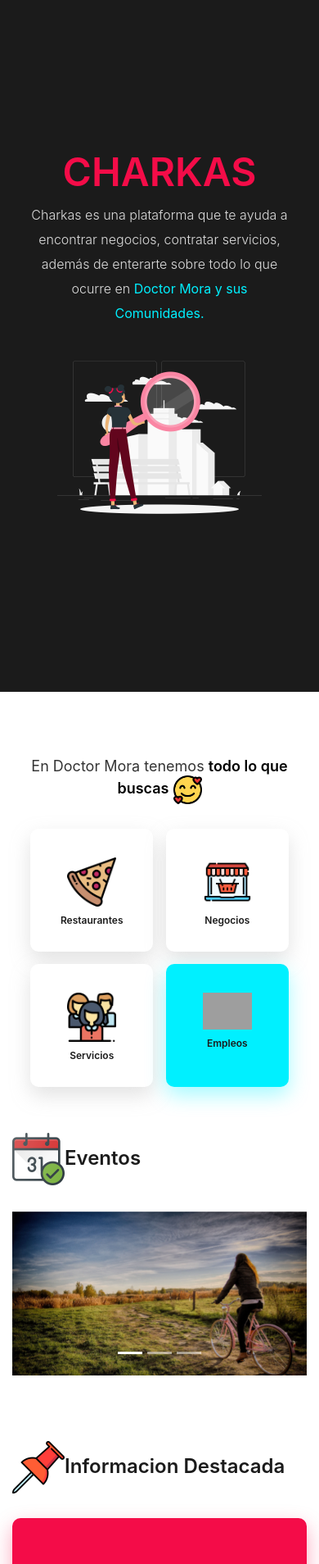
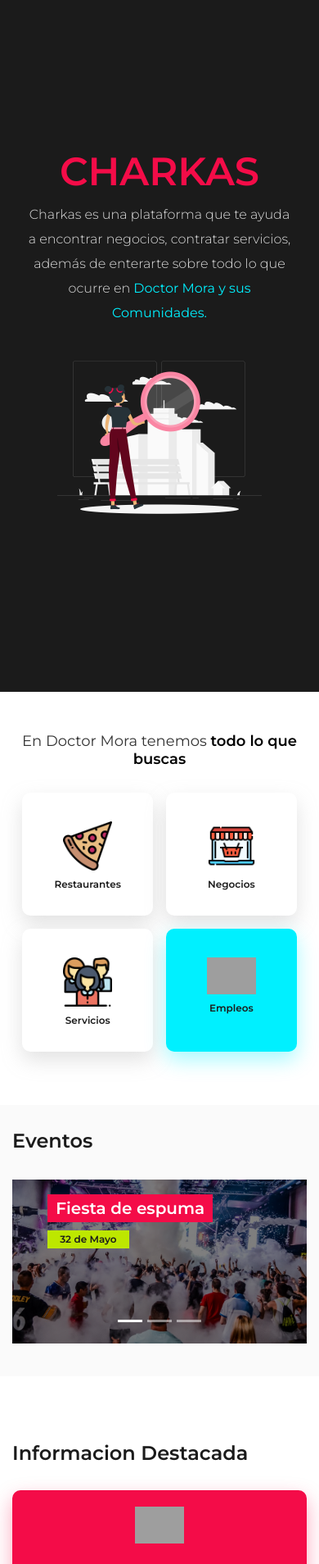
Before and after one commit to cesarpgasuz/charkas, a PHP site: page / in a window 390 px wide. Shown: the top 1908 px of the page at 82% size. Run offline with PHP 8.4, Linux system fonts and the light colour scheme; grey boxes are pictures that could not be loaded.

Commit message:
estilos informacion destacada
se dieron estilos a la seccion de informaciion destacada asi como estilos a la seccion de eventos.

```diff
--- a/css/styles.css
+++ b/css/styles.css
@@ -7,7 +7,8 @@
 	--nw: #dddddd;
 }
 body{
-	font-family: 'Montserrat', sans-serif;
+	font-family: 'Montserrat', sans-serif !important;
+	/*font-family: 'Mitr', sans-serif ;*/
 }
 /* ------ seccion banner ----------*/
 .banner{
@@ -33,9 +34,8 @@ body{
 
 /* ------ seccion tarjetas rapidas ----------*/
 .tarjetas-r{
-	min-height: 500px;
 	padding-top: 80px;
-	padding-bottom: 40px;
+	padding-bottom: 100px;
 }
 .tarjetas-r h2{
 	color: var(--nb);
@@ -122,6 +122,12 @@ body{
 
 
 /* --------- seccion eventos -----------------*/
+.eventos{
+	background: #fafafa;
+	padding-top: 80px;
+	padding-bottom: 80px;
+
+}
 .eventos h2{
 	font-size: 24px;
 	font-weight: 600;
@@ -132,14 +138,44 @@ body{
 .eventos .eventos-card{
 	height: 400px;
 
-
-
 }
 .eventos .eventos-card .infor-eve{
 	height: 100%;
 	width: 100%;
+	padding-top: 5%;
+	padding-left: 12%;
+	padding-right: 10%;
+	padding-bottom: 10%;
+	-webkit-box-shadow: inset 200px 0px 71px 200px rgba(0,0,0,0.5);
+-moz-box-shadow: inset 200px 0px 71px 200px rgba(0,0,0,0.5);
+box-shadow: inset 200px 0px 71px 200px rgba(0,0,0,0.5);
 
-	background: red;
+}
+
+.eventos .eventos-card .infor-eve h4{
+	font-size: 32px;
+	font-weight: 600;
+	color: #fff;
+	background: var(--cpri);
+	display: inline-block;
+	padding: 5px 10px 5px 10px;
+	-webkit-box-shadow: 4px 5px 0px 2px rgba(0,238,255,1);
+	-moz-box-shadow: 4px 5px 0px 2px rgba(0,238,255,1);
+	box-shadow: 4px 5px 0px 2px rgba(0,238,255,1);
+}
+.eventos .eventos-card .infor-eve p{
+	margin-right: 30%;
+	color: #fff;
+	font-weight: 400;
+	font-size: 16px;
+	margin-top: 15px;
+}
+.eventos .eventos-card .infor-eve span{
+	background: #BDE700;
+	color: var(--nf);
+	padding: 2px 15px;
+	font-size: 18px;
+	font-weight: 600;
 }
 
 
@@ -640,6 +740,11 @@ body{
 	}
 
 	/*---- estilos tarjetas rapidas ------*/
+	.tarjetas-r {
+		padding-top: 60px;
+		padding-bottom: 80px;
+	}
+
 	.tarjetas-r .paff{
 		padding-left: 5%;
 		padding-right: 5%;
@@ -672,8 +777,63 @@ body{
 
 	/*---------------- seccion eventos ------------------*/
 
+	.eventos {
+		padding-top: 30px;
+		padding-bottom: 40px;
+	}
+
+	.eventos .eventos-card .infor-eve h4{
+		font-size: 24px;
+		font-weight: 600;
+
+		-webkit-box-shadow: none;
+		-moz-box-shadow: none;
+		box-shadow: none;
+	}
+	.eventos .eventos-card .infor-eve p{
+		margin-right: 20%;
+		font-size: 14px;
+
+	}
+	.eventos .eventos-card .infor-eve span{
+		font-size: 16px;
+	}
 
 
+	/* ---- seccion informacion destacada */
+
+
+	.information-dest img{
+		width: 50px;
+	}
+	.information-dest .gobierno img{
+		width: 120px;
+	}
+
+	.information-dest .c2, .information-dest .c3 {
+		min-height: auto;
+		padding-top: 0;
+
+	}
+	.information-dest .c1 h3, .information-dest .c2 h3, .information-dest .c3 h3{
+		font-size: 12px;
+	}
+
+
+
+	.information-dest .servicios{
+
+		padding-top: 60px;
+	}
+	.information-dest .servicios ul li {
+		font-size: 14px;
+	}
+
+	/*-------- titulos sin icono ----------*/
+
+	.tarjetas-r h2 img, .eventos h2 img, .information-dest h2 img, .reportes h2 img{
+		display: none;
+	}
 
 
 }
@@ -702,6 +862,10 @@ body{
 		margin-right: 5%;
 	}
 	/*---- estilos tarjetas rapidas ------*/
+	.tarjetas-r {
+		padding-top: 50px;
+		padding-bottom: 50px;
+	}
 	.tarjetas-r p {
 		font-size: 16px;
 	}
@@ -712,6 +876,48 @@ body{
     	min-width: 120px;
 		min-height: 100px;
 		padding-top: 10px;
+	}
+
+	.eventos .eventos-card .infor-eve p{
+		margin-right: 0;
+
+	}
+
+	/* -- informacion destacada ---*/
+	.information-dest .c1 {
+
+		padding-top: 0px;
+		padding-bottom: 0px;
+	}
+	.information-dest img{
+		width: 60px;
+	}
+
+	.information-dest .gobierno img {
+		width: 60px;
+	}
+
+	.information-dest .numeros{
+		display: flex;
+		justify-content: space-between;
+	}
+
+	.information-dest .c2, .information-dest .c3{
+		width: 45%;
+	}
+
+	.information-dest .c2 {
+		margin-top: 30px;
+
+	}
+	.information-dest .c3 {
+		margin-bottom: 30px;
+		margin-top: 30px;
+	}
+
+	.information-dest .servicios{
+
+		padding-top: 20px;
 	}
 
 }
@@ -742,7 +948,7 @@ body{
 		justify-content: center;
 	}
 	.tarjetas-r-c .card {
-    	min-width: 150px;
+    	min-width: 180px;
 		min-height: 150px;
 		padding-top: 15px;
 		margin-bottom: 4%;
@@ -757,8 +963,28 @@ body{
 		font-size: 12px;
 	}
 
+
+	/* ---- seccion enventos ---*/
 	.eventos .eventos-card{
 		height: 200px;
+
+	}
+	.eventos .eventos-card .infor-eve h4{
+		font-size: 20px;
+
+	}
+	.eventos .eventos-card .infor-eve p{
+		display: none;
+
+	}
+	.eventos .eventos-card .infor-eve span{
+		font-size: 12px;
+
+	}
+
+	.eventos .eventos-card .infor-eve h4, .eventos .eventos-card .infor-eve span{
+		display: inline-block;
+
 	}
 
 }
@@ -773,13 +999,43 @@ body{
 
 }
 
+@media screen and (max-width: 434px){
+	.tarjetas-r-c .card {
+    	min-width: 160px;
+
+	}
+}
+
+@media screen and (max-width: 384px){
+	/* ---- seccion enventos ---*/
+	.eventos .eventos-card{
+		height: 180px;
+
+	}
+	.eventos .eventos-card .infor-eve h4{
+		font-size: 16px;
+
+	}
+
+
+}
+
+
+@media screen and (max-width: 348px){
+	.tarjetas-r-c .card {
+    	min-width: 140px;
+
+	}
+}
+
+
+
 @media screen and (max-width: 344px){
 	/*---- estilos tarjetas rapidas ------*/
 	.tarjetas-r-c{
 		justify-content: center;
 	}
 	.tarjetas-r-c .card {
-    	min-width: 110px;
 		min-height: 100px;
 		padding-top: 10px;
 		margin-bottom: 4%;
--- a/index.html
+++ b/index.html
@@ -10,8 +10,8 @@
     <link rel="stylesheet" href="css/bootstrap.min.css" integrity="sha384-9aIt2nRpC12Uk9gS9baDl411NQApFmC26EwAOH8WgZl5MYYxFfc+NcPb1dKGj7Sk" crossorigin="anonymous">
 
 	<!-- fuentes -->
-	<link href="https://fonts.googleapis.com/css2?family=Montserrat:wght@300;400;600&display=swap" rel="stylesheet">
-
+	<link href="https://fonts.googleapis.com/css2?family=Montserrat:ital,wght@0,300;0,400;0,600;1,900&display=swap" rel="stylesheet">
+	<!--<link href="https://fonts.googleapis.com/css2?family=Mitr:wght@300;400;600&display=swap" rel="stylesheet">-->
 	<!-- estilos carusel -->
 
 	<!-- fuentes iconmoon -->
@@ -91,7 +91,7 @@
 
 	  <section class="eventos">
 		 <div class="container">
-			 <h2><img src="img/interface.png" class="img-fluid" width="64px">Eventos</h2>
+			 <h2><img src="img/interface.png" class="img-fluid" width="64px" alt="">Eventos</h2>
 		  	<div class="row">
 			 	<div class="col-lg-12">
 
@@ -107,13 +107,30 @@
 		  </ol>
 		  <div class="carousel-inner">
 			<div class="carousel-item active eventos-card" >
-      <div class="infor-eve"  style="background: url(img/conoce.jpg) center center no-repeat; background-size: cover;"></div>
+			  <div class="infor-eve"  style="background: url(img/event/espuma.jpg) center center no-repeat; background-size: cover;">
+					<h4>Fiesta de espuma</h4>
+				  	<p>Lorem ipsum dolor sit amet, consectetur adipiscing elit, sed do eiusmod tempor incididunt ut labore et dolore magna aliqua.</p>
+					<br>
+				  <span>32 de Mayo</span>
+				</div>
 			</div>
 			<div class="carousel-item eventos-card" >
-      <div class="infor-eve"  style="background: url(img/conoce.jpg) center center no-repeat; background-size: cover;"></div>
+			  <div class="infor-eve"  style="background: url(img/event/car.jpg) center center no-repeat; background-size: cover;">
+				<h4>Feria de las Carnitas</h4>
+				  	<p>Ut enim ad minim veniam, quis nostrud exercitation ullamco laboris nisi ut aliquip ex ea commodo consequat.</p>
+					<br>
+				  <span>31 de Junio</span>
+
+				</div>
 			</div>
 			<div class="carousel-item eventos-card">
-      <div class="infor-eve"  style="background: url(img/conoce.jpg) center center no-repeat; background-size: cover;"></div>
+			  <div class="infor-eve"  style="background: url(img/event/da.jpg) center center no-repeat; background-size: cover;">
+				<h4>Concierto Daddy Yankee</h4>
+				  	<p>Sed ut perspiciatis unde omnis iste natus error sit voluptatem accusantium doloremque laudantium, ap eaque.</p>
+					<br>
+				  <span>35 de Agosto</span>
+
+				</div>
 			</div>
 		  </div>
 
@@ -151,23 +168,23 @@
 			<h2><img src="img/outline.png" class="img-fluid" alt="" width="64px">Informacion Destacada</h2>
 			<div class="row">
 
-				<div class="col-lg-4">
-					<div class="card c1 w-100">
+				<div class="col-lg-4 col-md-7 col-sm-7 col-12">
+					<div class="card c1 w-100 gobierno">
 					  <div class="card-body" >
 						  <img src="img/government.png" class="img-fluid" alt="" width="217px">
 						<h3>Programas Municipales</h3>
 					  </div>
 					</div>
 				</div>
-				<div class="col-lg-3">
+				<div class="col-lg-3 col-md-5 col-sm-5 col-12 numeros">
 
-				<div class="card c2">
+				<div class="card c2 item">
 				  <div class="card-body" >
 					  <img src="img/miscellaneous.png" class="img-fluid" alt="" width="64px">
 					<h3>Numeros de <strong>Emergencias</strong></h3>
 				  </div>
 				</div>
-					<div class="card c3">
+					<div class="card c3 item">
 				  <div class="card-body">
 					  <img src="img/wifi-signal.png" class="img-fluid" alt="" width="64px">
 					<h3>Internet / TV / Celular</h3>
@@ -176,7 +193,7 @@
 
 
 				</div>
-				<div class="col-lg-5 servicios">
+				<div class="col-lg-5 col-md-12 servicios col-sm-12">
 					<ul class="list-unstyled">
 						<li><img src="img/woman.png" class="img-fluid" alt="" width="60px"><a href="#"> Servicios de Salud</a></li>
 						<li class="esp"><img src="img/money.png" class="img-fluid" alt="" width="60px"><a href="#"> Servicios Financieros</a></li>
@@ -186,6 +203,9 @@
 
 
 				</div>
+
+
+
 			</div>
 		</div>
 	  </section>
```
Also changed, not shown: other parts of css/styles.css (+89 -3 lines), img/event/espuma.jpg, img/inter.png (added), img/ph.jpg (added). Lines whose indentation alone changed are shown as unchanged.
